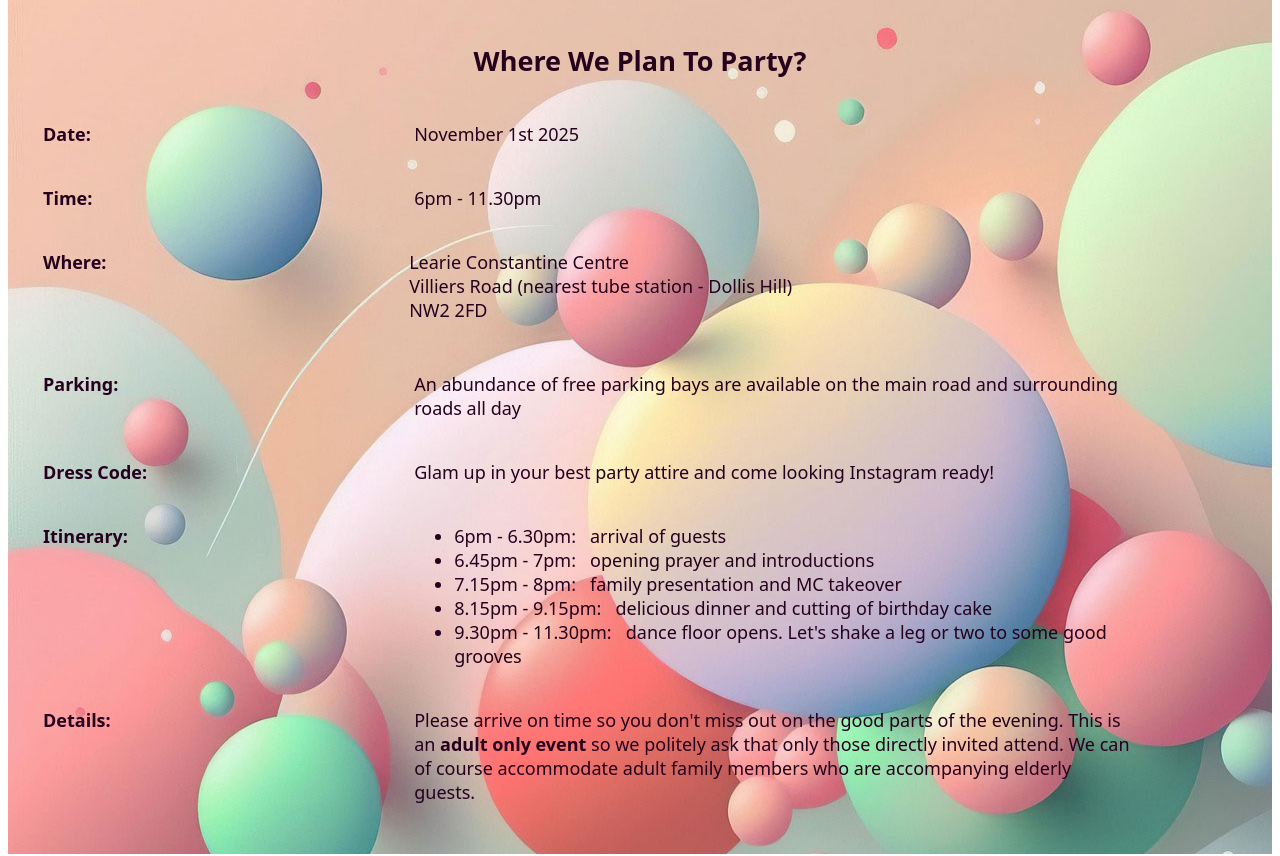
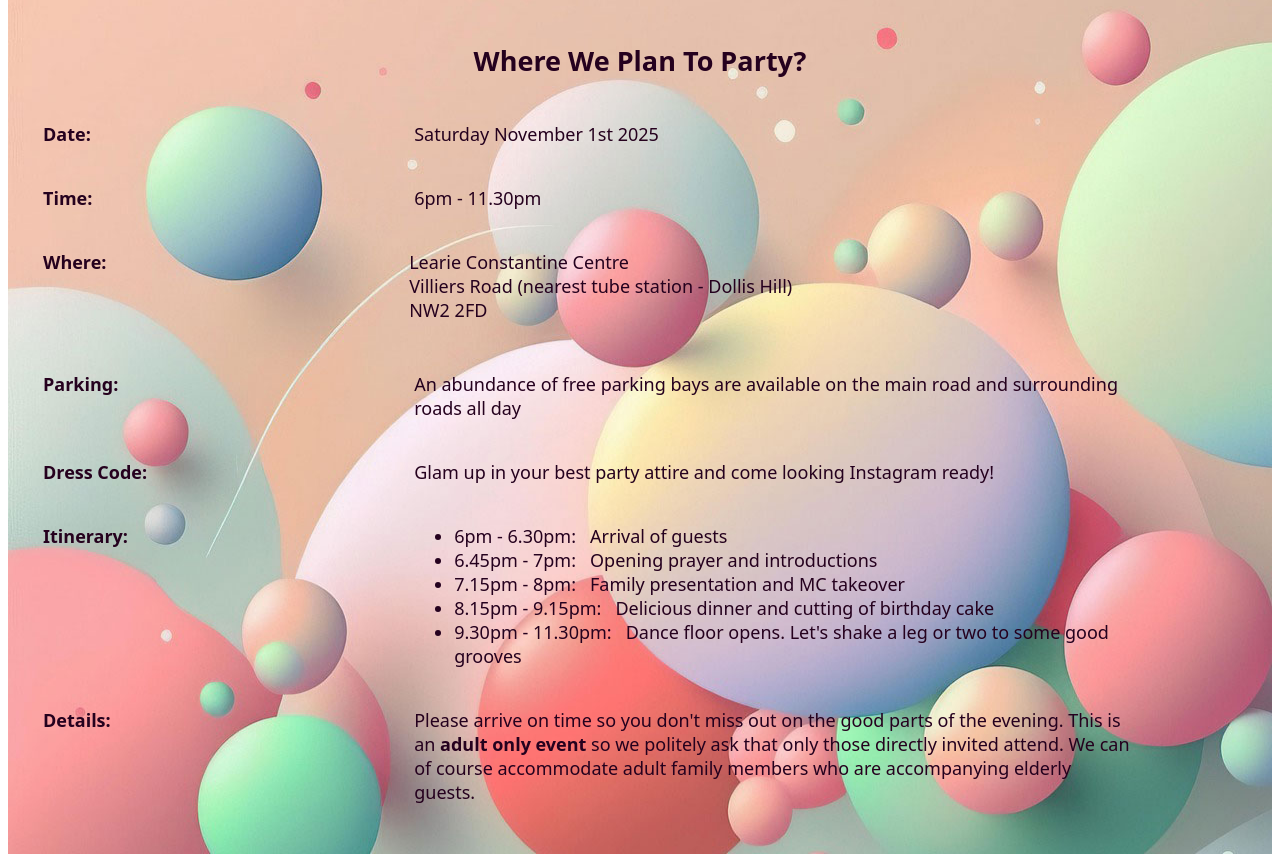
Before and after one commit to Nonyeah/Birthday-Party-Full-Example, a React (Vite) app in the folder client/: page / in a window 1280 px wide. Shown: the part 1540-2396 px from the top of the page. Built offline with nearby package versions, Linux system fonts and the light colour scheme.

Commit message:
typos changed

```diff
--- a/client/src/facts.tsx
+++ b/client/src/facts.tsx
@@ -11,7 +11,7 @@ const factData: Array<FactData> = [
     id: "num0",
     question: "Where was Mama Ethel born?",
     answer:
-      "The Nigeria eastern town of Onitsha, but\
+      "The Nigerian eastern town of Onitsha, but\
       her family roots are in Nnewi.",
   },
   {
--- a/client/src/intro.tsx
+++ b/client/src/intro.tsx
@@ -2,7 +2,7 @@
 export default function Intro() {
   return (
     <div className="intro-container">
-      <h4>November 1st 2025</h4>
+      <h4>Saturday November 1st 2025</h4>
 
       <div className="photo"></div>
       <h1>Our beloved Mother turns 80 this year!</h1>
--- a/client/src/location.tsx
+++ b/client/src/location.tsx
@@ -7,7 +7,7 @@ export default function Address() {
 
         <div className="time">
           <p className="left">Date:</p>
-          <p className="right">November 1st 2025</p>
+          <p className="right">Saturday November 1st 2025</p>
         </div>
 
         <div className="time">
@@ -41,11 +41,11 @@ export default function Address() {
           <p className="left">Itinerary:</p>
           <p className="right">
             <ul>
-              <li>6pm - 6.30pm: &nbsp; arrival of guests</li>
-              <li>6.45pm - 7pm: &nbsp; opening prayer and introductions</li>
-              <li>7.15pm - 8pm: &nbsp; family presentation and MC takeover</li>
-              <li>8.15pm - 9.15pm: &nbsp; delicious dinner and cutting of birthday cake</li>
-              <li>9.30pm - 11.30pm: &nbsp; dance floor opens. Let's shake a leg or two to some good grooves</li>
+              <li>6pm - 6.30pm: &nbsp; Arrival of guests</li>
+              <li>6.45pm - 7pm: &nbsp; Opening prayer and introductions</li>
+              <li>7.15pm - 8pm: &nbsp; Family presentation and MC takeover</li>
+              <li>8.15pm - 9.15pm: &nbsp; Delicious dinner and cutting of birthday cake</li>
+              <li>9.30pm - 11.30pm: &nbsp; Dance floor opens. Let's shake a leg or two to some good grooves</li>
             </ul>
           </p>
         </div>
```
